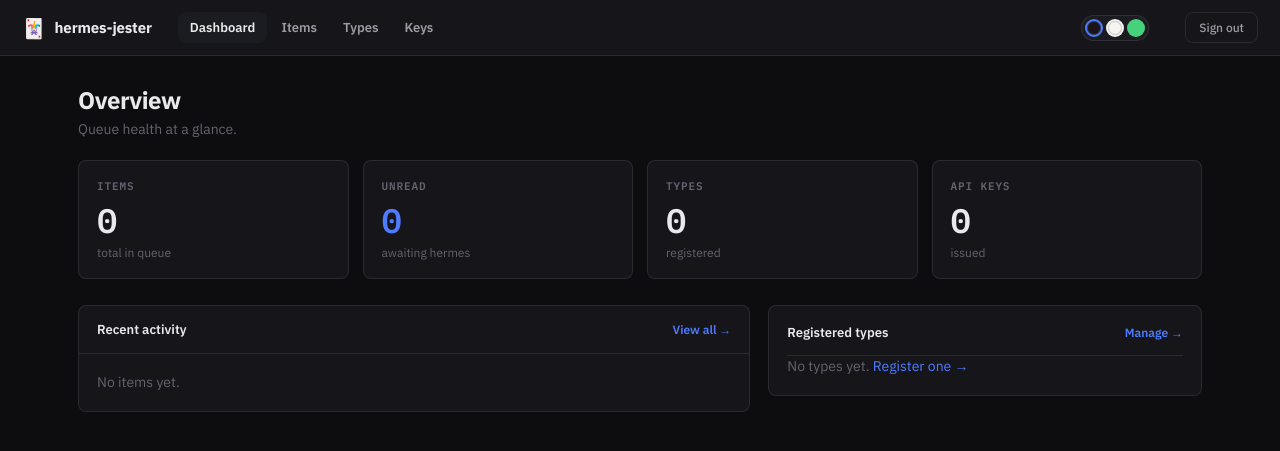
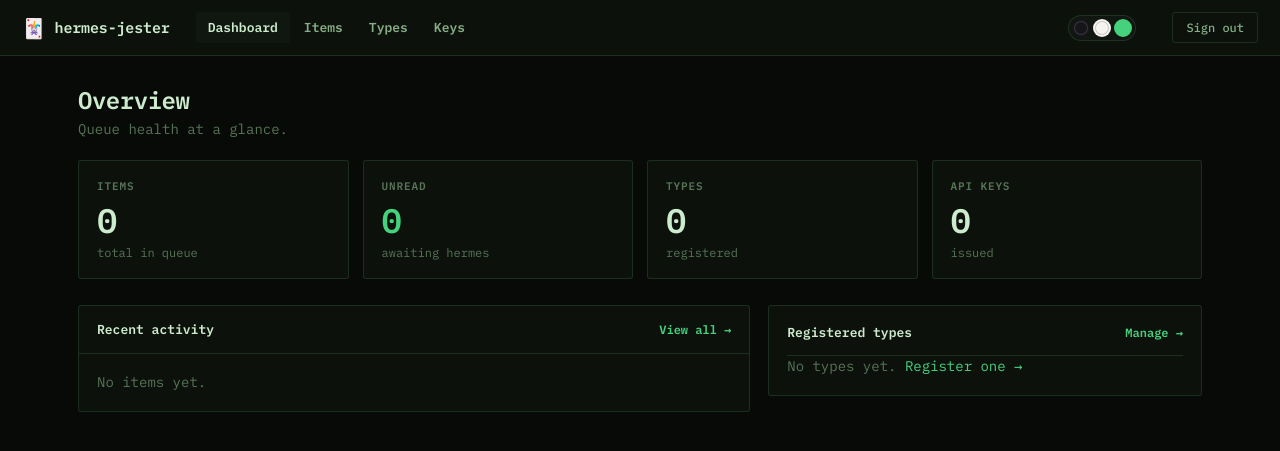
Before and after one commit to ascii27/hermes-jester, a FastAPI app: page / in a window 1280 px wide. Shown: the top 451 px of the page. Run offline with FastAPI, Linux system fonts and the light colour scheme; the visitor is signed in with stand-in values (Sample User, id 1); data that the repository does not hold is empty.

Commit message:
Default the UI to the console (green) theme
Switch the default theme from midnight to console across the pre-paint
attribute and the JS fallback; the theme switcher still offers all three.

Co-Authored-By: Claude Opus 4.8 (1M context) <noreply@anthropic.com>

```diff
--- a/jester/static/app.js
+++ b/jester/static/app.js
@@ -9,7 +9,7 @@
   var THEMES = ["midnight", "paper", "console"];
   function currentTheme() {
     var t = localStorage.getItem("hj-theme");
-    return THEMES.indexOf(t) >= 0 ? t : "midnight";
+    return THEMES.indexOf(t) >= 0 ? t : "console";
   }
   function applyTheme(t) {
     document.documentElement.setAttribute("data-theme", t);
--- a/jester/templates/base.html
+++ b/jester/templates/base.html
@@ -1,5 +1,5 @@
 <!DOCTYPE html>
-<html lang="en" data-theme="midnight">
+<html lang="en" data-theme="console">
 <head>
   <meta charset="utf-8">
   <meta name="viewport" content="width=device-width, initial-scale=1">
```
